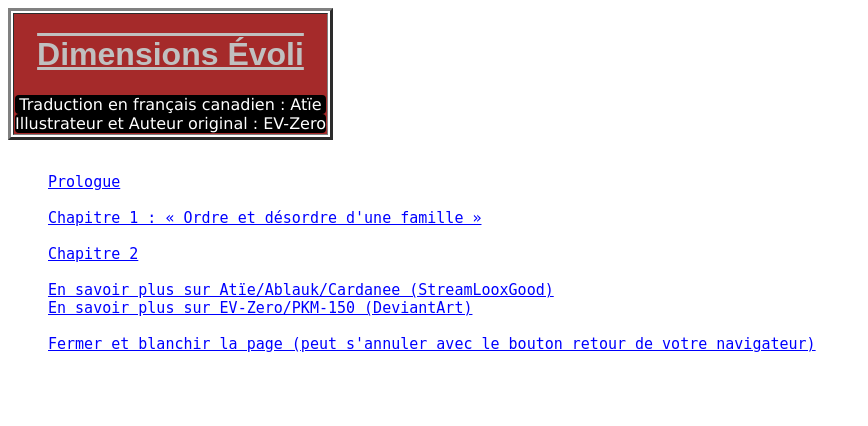
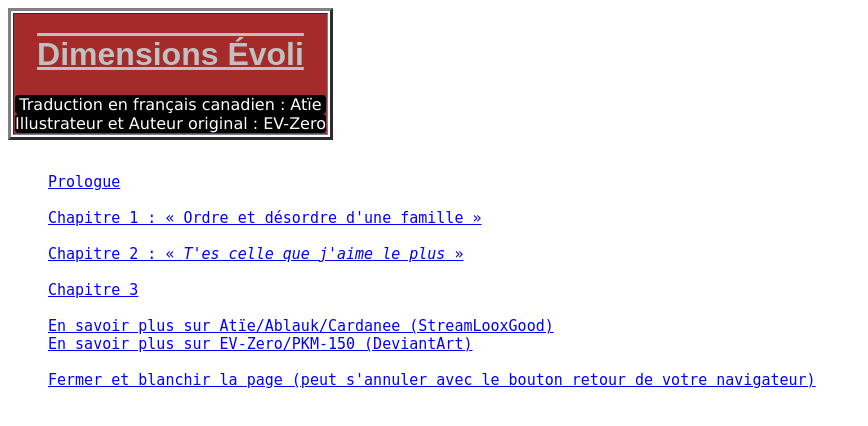
Before and after one commit to strikedot/es, a plain HTML site: page jumplist.html in a window 1280 px wide. Shown: the whole page, without its empty margins (0-868 px from the left). Drawn offline with Linux system fonts and the light colour scheme.

Commit message:
Update jumplist.html

```diff
--- a/jumplist.html
+++ b/jumplist.html
@@ -28,7 +28,9 @@
 <BR>
 <A HREF="chap%31%20right.html" target="right" title="Ordre et désordre d’une famille (Chapitre 1)">Chapitre 1 : « Ordre et désordre d'une famille »</A><BR>
 <BR>
-<A HREF="chap%32%20right.html" target="right" title="Chapitre 2">Chapitre 2</A><BR>
+	<A HREF="chap%32%20right.html" target="right" title="T'es celle que j'aime le plus <i></i>(Chapitre 2)">Chapitre 2 : « <i>T'es celle que j'aime le plus</i> »</A><BR>
+<BR>
+<A HREF="chap%32%20right.html" target="right" title="Chapitre 3">Chapitre 3</A><BR>
 <BR>
 <A HREF="http://ooxgoo.ga/" target="_top" title="Atïe">En savoir plus sur At&iuml;e/Ablauk/Cardanee (StreamLooxGood)</A><BR>
 <A HREF="http://deviantart.com/ev-zero/" target="_top" title="EV-Zero">En savoir plus sur EV-Zero/PKM-150 (DeviantArt)</A><BR>
```
